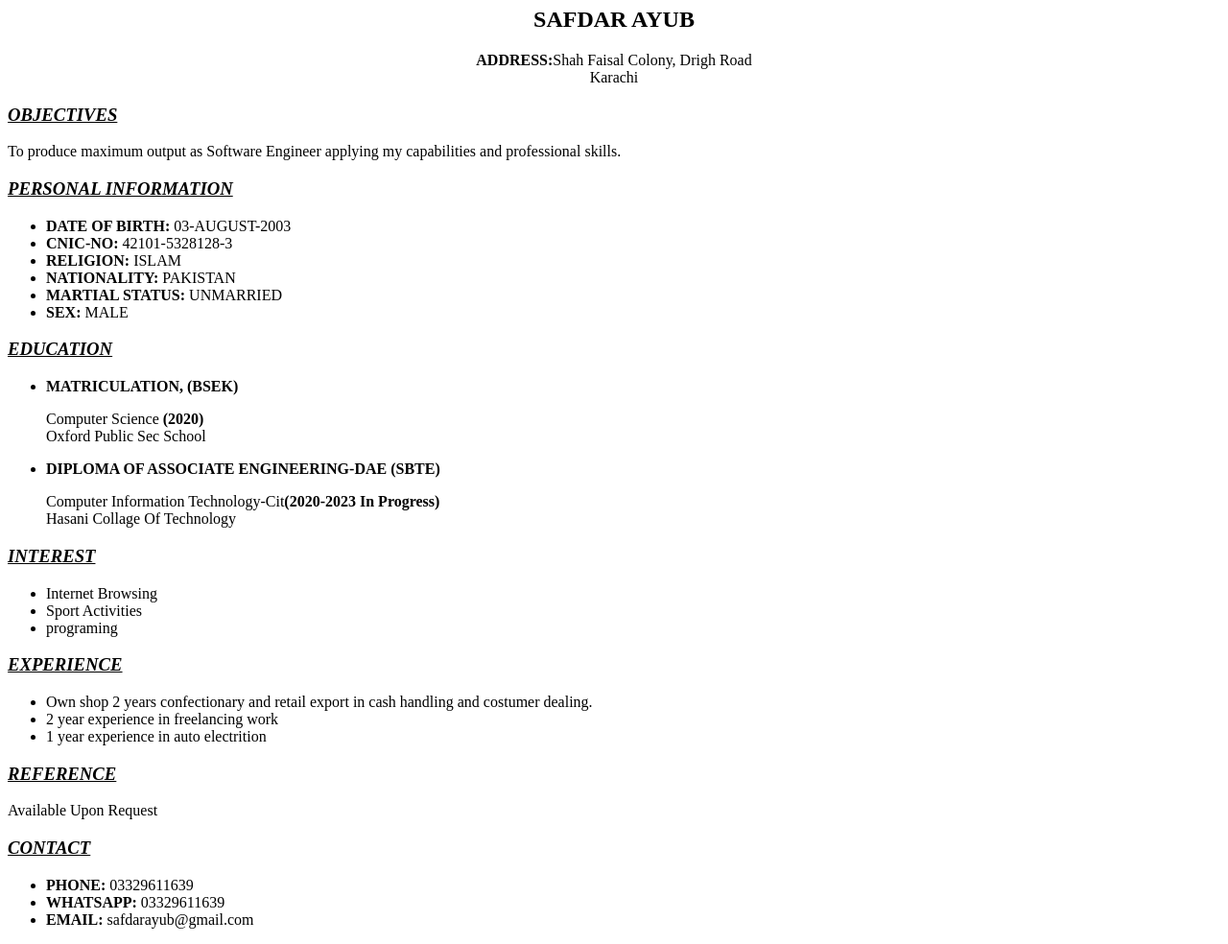
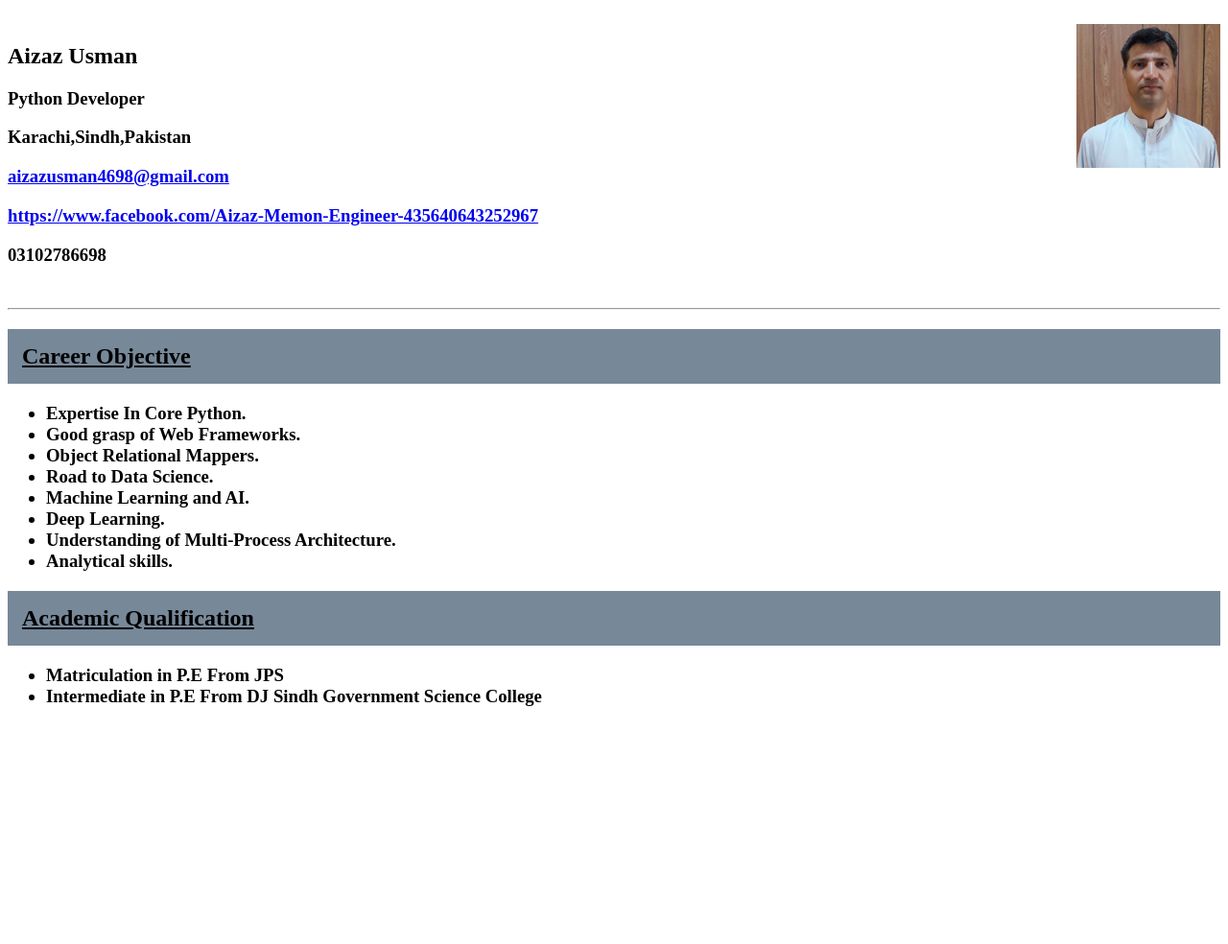
Before and after one commit to safdarayubpk/Aichatbot_CV, a plain HTML site: page index.html in a window 1280 px wide. Shown: the part 73-1057 px from the top of the page at 96% size. After the commit the page ends 829 px from the top, so only its background shows below. Drawn offline with Linux system fonts and the light colour scheme.

Commit message:
fresh commit

```diff
--- a/index.html
+++ b/index.html
@@ -4,63 +4,53 @@
     <meta charset="UTF-8">
     <meta http-equiv="X-UA-Compatible" content="IE=edge">
     <meta name="viewport" content="width=device-width, initial-scale=1.0">
-    <title> cv project </title>
+    <title>CV</title>
 </head>
 <body>
     <center>
-     <i><b> <h1> CV </h1>  </b></I>
-     <b><h2> SAFDAR AYUB </h2></b>
-    <b>ADDRESS:</b>Shah Faisal Colony, Drigh Road
-      <br> Karachi
+        <h1>
+            <u>My Resume</u>
+        </h1>
     </center>
+    <br />
+    <img src="./safdar.jpg" width = "150"  align= "right"/>
+    <h2>Aizaz Usman</h2>
+    <h3>Python Developer</h3>
+    <h3>Karachi,Sindh,Pakistan</h3>
+    <h3><a href="aizazusman4698@gmail.com">aizazusman4698@gmail.com</a></h3>
+    <h3><a href="https://www.facebook.com/Aizaz-Memon-Engineer-435640643252967">https://www.facebook.com/Aizaz-Memon-Engineer-435640643252967</a></h3>
+    <h3>03102786698</h3>
+    <br /> <hr/>
+    <h2>
+        <div style="background-color:lightslategray;color:whitre; padding: 15px">
+            <u>Career Objective</u>
+        </div>
+    </h2>
+    <h3><ul>
+       <li>Expertise In Core Python.</li>
+       <li>Good grasp of Web Frameworks.</li>
+       <li>Object Relational Mappers.</li>
+       <li>Road to Data Science.</li>
+       <li>Machine Learning and AI.</li>
+       <li> Deep Learning.</li>
+       <li>Understanding of Multi-Process Architecture.</li>
+       <li>Analytical skills.</li>
+    </ul>
+    </h3>
+    <h2>
+        <div style="background-color:lightslategray;color:whitre; padding: 15px">
+            <u>Academic Qualification</u>
+        </div>
+    </h2>
+    <h3><ul>
+        <li>Matriculation in P.E From JPS</li>
+        <li>Intermediate in P.E From DJ Sindh Government Science College</li>
 
-       <h3> <u> <i><b>OBJECTIVES</b> </i> </u></h3>
-         <p>To produce maximum output as Software Engineer applying my capabilities and professional skills.</p>
+    </ul>
 
-           <h3> <u> <i><b>PERSONAL INFORMATION</b> </i> </u></h3>
-           <ul>
-            <li><b>DATE OF BIRTH:</b>        03-AUGUST-2003</li>
-            <li><b>CNIC-NO:</b>           42101-5328128-3</li>
-            <li><b>RELIGION:</b>       ISLAM</li>
-            <li><b>NATIONALITY: </b>      PAKISTAN </li>
-            <li><b>MARTIAL STATUS:</b>      UNMARRIED</li>
-            <li><b>SEX:</b>    MALE</li>
-          </ul>
-          <h3> <u> <i><b>EDUCATION</b> </i> </u></h3>
-          <ul>
-          <li><b> MATRICULATION, (BSEK)</b> </li> </ul>
-          </ul>
-          <ul>
-          Computer Science<b> (2020)</b><br>
-          Oxford Public Sec School
-          </ul>
-          <ul>
-          <li> <b>DIPLOMA OF ASSOCIATE ENGINEERING-DAE (SBTE)</b></li></ul>
-          <ul>
-            Computer Information Technology-Cit<b>(2020-2023 In Progress)</b><br>
-            Hasani Collage Of Technology
-            </ul>
-            <h3> <u> <i><b>INTEREST</b> </i> </u></h3>
-            <ul>
-             <li>Internet Browsing</li>
-             <li>Sport Activities</li>
-             <li>programing </li>
+    </h3>
 
 
-            </ul>
-            <h3> <u> <i><b>EXPERIENCE</b> </i> </u></h3>
-            <ul>
-                <li>Own shop 2 years confectionary and retail export in cash handling and costumer dealing.</li>
-                <li>2 year experience in freelancing work </li>
-                <li>1 year experience in auto electrition</li>
-            </ul>
-            <h3> <u> <i><b>REFERENCE</b> </i> </u></h3>
-            Available Upon Request
-            <h3> <u> <i><b>CONTACT</b> </i> </u></h3>
-            <ul>
-            <li> <b> PHONE:</b> 03329611639</li>
-            <li><b>WHATSAPP:</b> 03329611639</li>
-            <li><b>EMAIL:</b> safdarayub@gmail.com</li>
-            </ul>
+
 </body>
 </html>
```
